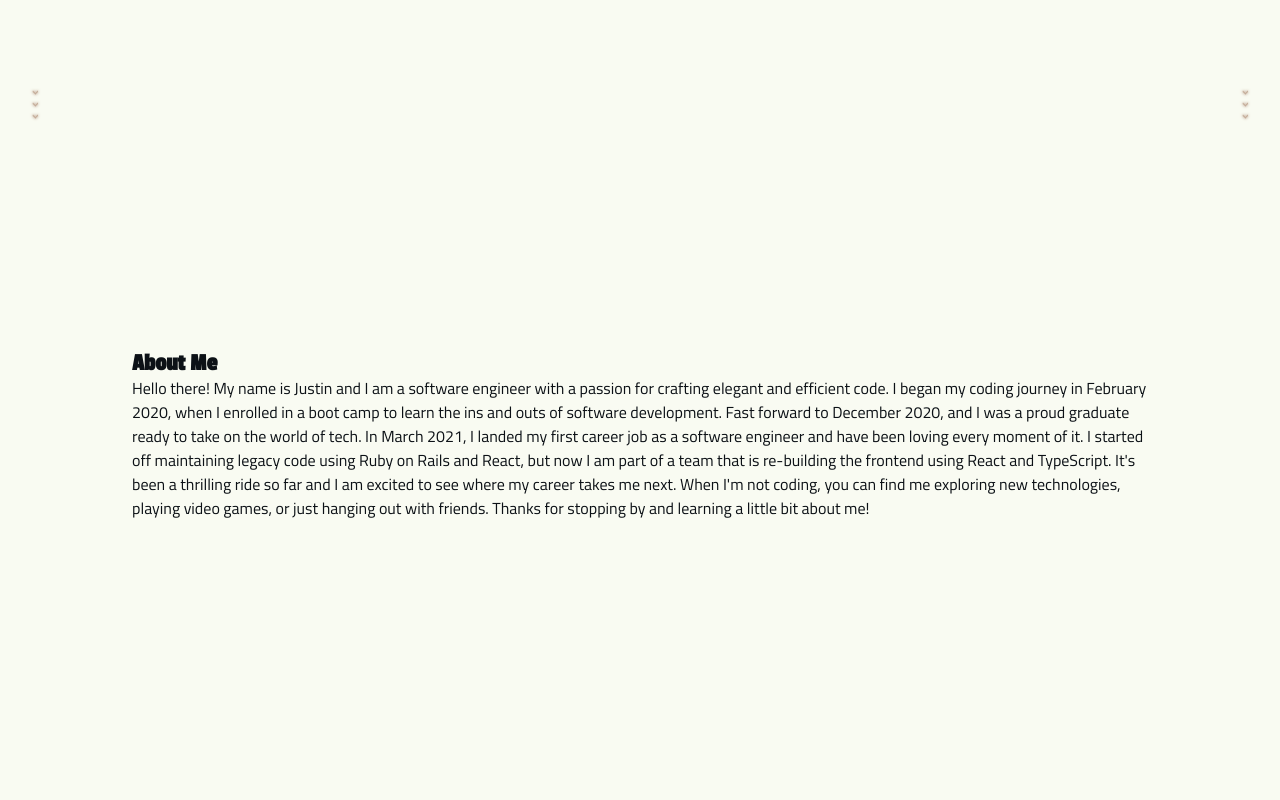
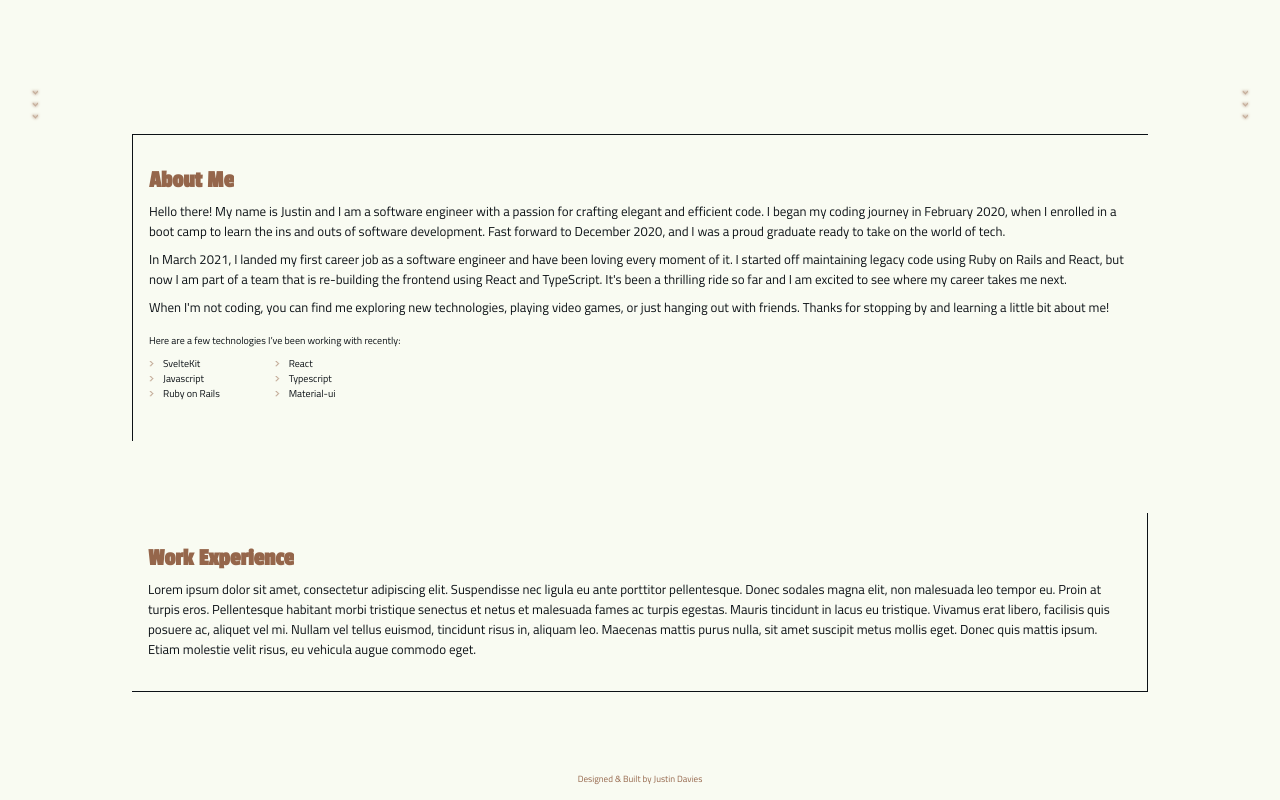
Before and after one commit to Therealjustindude/JD_portfolio, a SvelteKit app: page / in a window 1280 px wide. Shown: the part 660-1460 px from the top of the page. Built offline with nearby package versions, Linux system fonts and the light colour scheme; some icons are missing; a web font is replaced by a local one.

Commit message:
fixed layout css and added transitions for about and work experience labels

```diff
--- a/src/components/About.svelte
+++ b/src/components/About.svelte
@@ -1,6 +1,125 @@
-<h2>About Me</h2>
-<div>Hello there! My name is Justin and I am a software engineer with a passion for crafting elegant and efficient code. I began my coding journey in February 2020, when I enrolled in a boot camp to learn the ins and outs of software development. Fast forward to December 2020, and I was a proud graduate ready to take on the world of tech.
+<script>
+	import { onMount } from "svelte";
 
-	In March 2021, I landed my first career job as a software engineer and have been loving every moment of it. I started off maintaining legacy code using Ruby on Rails and React, but now I am part of a team that is re-building the frontend using React and TypeScript. It's been a thrilling ride so far and I am excited to see where my career takes me next.
+  let isVisible = false;
+  let element;
 
-	When I'm not coding, you can find me exploring new technologies, playing video games, or just hanging out with friends. Thanks for stopping by and learning a little bit about me!</div>
+  function handleIntersect(entries, observer) {
+    entries.forEach(entry => {
+      if (entry.isIntersecting) {
+        isVisible = true;
+        // observer.unobserve(entry.target);
+      }
+      if (!entry.isIntersecting) {
+        isVisible = false;
+        // observer.unobserve(entry.target);
+      }
+    });
+  }
+
+  onMount(() => {
+    const observer = new IntersectionObserver(handleIntersect);
+    element = document.querySelector('#about-element');
+    observer.observe(element);
+  });
+</script>
+
+<!-- <div class="my-element" transition:fly={{duration: 500, opacity: 0, easing: elasticIn, x: 0, y: -100 }}> -->
+<div id="about-element">
+	{#if isVisible}
+		<h2 id="about-transition">About Me</h2>
+	{/if}
+</div>
+
+<div id="summary-container">
+	<div class="paragraph">
+		Hello there! My name is Justin and I am a software engineer with a passion for crafting elegant and efficient code. I began my coding journey in February 2020, when I enrolled in a boot camp to learn the ins and outs of software development. Fast forward to December 2020, and I was a proud graduate ready to take on the world of tech.
+	</div>
+	<div class="paragraph">
+		In March 2021, I landed my first career job as a software engineer and have been loving every moment of it. I started off maintaining legacy code using Ruby on Rails and React, but now I am part of a team that is re-building the frontend using React and TypeScript. It's been a thrilling ride so far and I am excited to see where my career takes me next.
+	</div>
+	<div class="paragraph">
+		When I'm not coding, you can find me exploring new technologies, playing video games, or just hanging out with friends. Thanks for stopping by and learning a little bit about me!
+	</div>
+</div>
+<div id="tech-container">
+	<div id="skills-label">
+		Here are a few technologies I’ve been working with recently:
+	</div>
+	<div id="list-container">
+		<div class="skills">
+			<div class="bullet"> > </div>
+			SvelteKit
+		</div>
+		<div class="skills">
+			<div class="bullet"> > </div>
+			React
+		</div>
+		<div class="skills">
+			<div class="bullet"> > </div>
+			Javascript
+		</div>
+		<div class="skills">
+			<div class="bullet"> > </div>
+			Typescript
+		</div>
+		<div class="skills">
+			<div class="bullet"> > </div>
+			Ruby on Rails
+		</div>
+		<div class="skills">
+			<div class="bullet"> > </div>
+			Material-ui
+		</div>
+	</div>
+</div>
+
+<style>
+	/* The typing effect */
+	@keyframes typing {
+		from { width: 0 }
+		to { width: 100% }
+	}
+	h2 {
+		color: var(--theme-palette-primary);
+		margin-bottom: 8px;
+	}
+	.paragraph {
+		margin-bottom: 8px;
+	}
+	.skills {
+		display: flex;
+    flex-direction: row;
+    align-items: center;
+		font-size: x-small;
+	}
+	.bullet {
+		color: var(--theme-palette-common-arrow);
+		font-family: 'Press Start 2P', cursive;
+		font-size: 6px;
+		margin-right: 8px;
+	}
+	#list-container {
+		display: grid;
+    grid-template-columns: 1fr 1fr;
+		margin: 8px 0px;
+	}
+	#summary-container {
+		font-size: small;
+		margin-bottom: 8px;
+	}
+	#tech-container {
+		font-size: small;
+	}
+	#skills-label {
+		font-size: x-small;
+	}
+	#about-transition {
+		animation-duration: 1s;
+		animation-timing-function: steps(30, end);
+		animation-name: typing;
+		animation-fill-mode: forwards;
+		overflow: hidden;
+		white-space: nowrap;
+	}
+</style>
--- a/src/components/Experience.svelte
+++ b/src/components/Experience.svelte
@@ -1,5 +1,58 @@
-<h2>Work Experience</h2>
+<script>
+	import { onMount } from "svelte";
 
-<div>
+  let isVisible = false;
+  let element;
+
+  function handleIntersect(entries, observer) {
+    entries.forEach(entry => {
+      if (entry.isIntersecting) {
+        isVisible = true;
+        // observer.unobserve(entry.target);
+      }
+      if (!entry.isIntersecting) {
+        isVisible = false;
+        // observer.unobserve(entry.target);
+      }
+    });
+  }
+
+  onMount(() => {
+    const observer = new IntersectionObserver(handleIntersect);
+    element = document.querySelector('#experience-element');
+    observer.observe(element);
+  });
+</script>
+
+<div id="experience-element">
+	{#if isVisible}
+		<h2 id="experience-transition">Work Experience</h2>
+	{/if}
+</div>
+
+<div id="exp-container">
 	Lorem ipsum dolor sit amet, consectetur adipiscing elit. Suspendisse nec ligula eu ante porttitor pellentesque. Donec sodales magna elit, non malesuada leo tempor eu. Proin at turpis eros. Pellentesque habitant morbi tristique senectus et netus et malesuada fames ac turpis egestas. Mauris tincidunt in lacus eu tristique. Vivamus erat libero, facilisis quis posuere ac, aliquet vel mi. Nullam vel tellus euismod, tincidunt risus in, aliquam leo. Maecenas mattis purus nulla, sit amet suscipit metus mollis eget. Donec quis mattis ipsum. Etiam molestie velit risus, eu vehicula augue commodo eget.
 </div>
+
+<style>
+	/* The typing effect */
+	@keyframes typing {
+		from { width: 0 }
+		to { width: 100% }
+	}
+	h2 {
+		color: var(--theme-palette-primary);
+		margin-bottom: 8px;
+	}
+	#exp-container {
+		font-size: small;
+	}
+	#experience-transition {
+		animation-duration: 1s;
+		animation-timing-function: steps(30, end);
+		animation-name: typing;
+		animation-fill-mode: forwards;
+		overflow: hidden;
+		white-space: nowrap;
+	}
+</style>
--- a/src/components/ScrollDown.svelte
+++ b/src/components/ScrollDown.svelte
@@ -23,7 +23,6 @@
 		font-family: 'Press Start 2P', cursive;
 		font-size: 6px;
 		bottom: 20px;
-
 	}
 	#arrow-container-left {
 		position: fixed;
--- a/src/routes/+layout.svelte
+++ b/src/routes/+layout.svelte
@@ -29,11 +29,12 @@
 	}
 
 	#slot-container {
-		margin: 48px 80px 48px 80px;
-    display: flex;
+    margin: 0px 80px;
+    display: grid;
+    row-gap: 72px;
     justify-content: center;
-    flex-direction: column;
 	}
+
   /* When the browser is above 638px */
   @media screen and (min-width: 638px) {
 		#slot-container {
--- a/src/routes/+page.svelte
+++ b/src/routes/+page.svelte
@@ -32,6 +32,8 @@
 	<Experience />
 </div>
 
+<div id="footer"> Designed & Built by Justin Davies </div>
+
 <style>
 	@keyframes flickerAnimation {
 		0%   { opacity:1; }
@@ -59,6 +61,7 @@
 		to { width: 100% }
 	}
 
+
 	#animate-flicker {
 		-webkit-animation: flickerAnimation 1s infinite;
 		-moz-animation: flickerAnimation 1s infinite;
@@ -76,23 +79,25 @@
 		display: flex;
     align-items: center;
     justify-content: center;
-		padding: 64px 0px 0px 0px;
+		/* padding: 64px 0px 0px 0px; */
 	}
 	#about-me {
 		display: flex;
     align-items: flex-start;
-    padding: 64px 0px 0px 0px;
     flex-direction: column;
-		height: 100vh;
-
+		height: auto;
+		padding: 32px 16px;
+		border-top: 0.5px solid;
+		border-left: 0.5px solid;
 	}
 	#experience {
 		display: flex;
     align-items: flex-start;
-    padding: 64px 0px 0px 0px;
     flex-direction: column;
-		height: 100vh;
-
+		height: auto;
+		padding: 32px 16px;
+		border-bottom: 0.5px solid;
+		border-right: 0.5px solid;
 	}
 	#name-container{
 		display: flex;
@@ -103,7 +108,8 @@
 		display: flex;
     align-items: flex-start;
     flex-direction: column;
-		height: 100vh;
+    justify-content: center;
+		height: 80vh;
 	}
 	p {
 		margin: 4px 0px;
@@ -151,7 +157,14 @@
 		padding: 9px 17px;
     filter: drop-shadow(-3px 4px 1px var(--theme-palette-secondary));
 	}
-
+	#footer {
+		display: flex;
+    align-items: center;
+    justify-content: center;
+		font-size: xx-small;
+		color: var(--theme-palette-primary);
+		margin: 8px 0px;
+	}
 	/* When the browser is below 604px */
 	@media screen and (max-width: 604px) {
 		#greeting {
```
